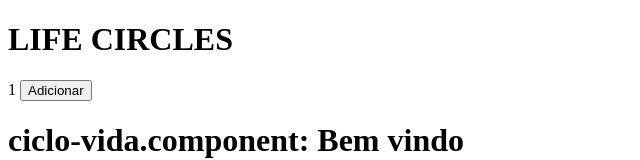
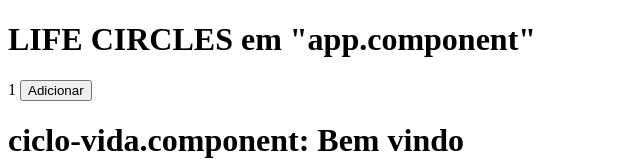
Before and after one commit to ricardorocker/angular-v13, an Angular app in the folder primeiro-projeto-angular/: page / in a window 1280 px wide. Shown: the top 160 px of the page, without its empty margins (0-640 px from the left). Built offline with nearby package versions, Linux system fonts and the light colour scheme.

Commit message:
ajuste texto

```diff
--- a/primeiro-projeto-angular/src/app/app.component.ts
+++ b/primeiro-projeto-angular/src/app/app.component.ts
@@ -3,7 +3,7 @@ import { AfterContentChecked, AfterContentInit, AfterViewChecked, AfterViewInit,
 @Component({
   selector: 'app-root',
   template: `
-  <h1>LIFE CIRCLES</h1>
+  <h1>LIFE CIRCLES em "app.component"</h1>
   <!-- Seção 03 Ciclo de Vida: ngDoCheck -->
   {{ valor }}
   <button (click)="adicionar()">Adicionar</button>
```
